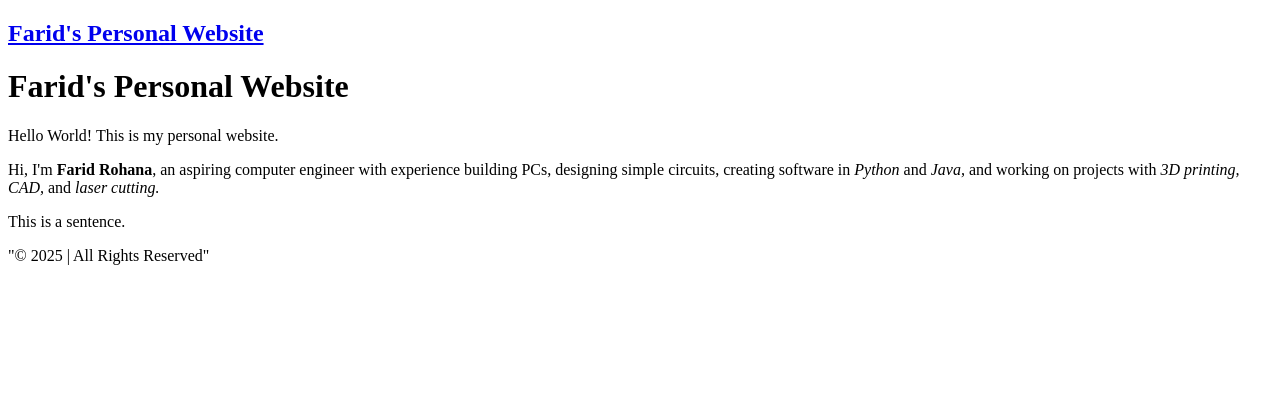
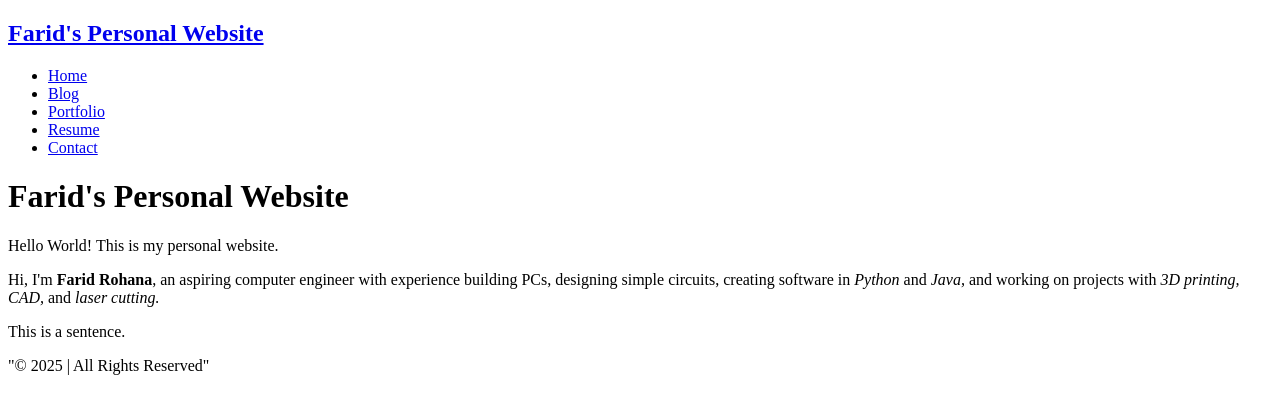
Before and after one commit to FRohana/FRohana.github.io, a plain HTML site: page index.html in a window 1280 px wide. Drawn offline with Linux system fonts and the light colour scheme.

Commit message:
added hyperlinks to every page

```diff
--- a/index.html
+++ b/index.html
@@ -7,9 +7,14 @@
     </head>
   <body>
     <nav class="navbar">
-        <h1 class="logo">
-        <a href="index.html">Farid's Personal Website</a>
-        </h1>
+        <h1 class="logo"><a href="index.html">Farid's Personal Website</a></h1>
+        <ul class="nav-list">
+            <li><a href="index.html">Home</a></li>
+            <li><a href="blog.html">Blog</a></li>
+            <li><a href="portfolio.html">Portfolio</a></li>
+            <li><a href="resume.html">Resume</a></li>
+            <li><a href="contact.html">Contact</a></li>
+        </ul>
     </nav>
     <main>
         <h1 class="page-title">Farid's Personal Website</h1>
```
Also changed, not shown: blog.html (+7 -0 lines), contact.html (+7 -0 lines), portfolio.html (+7 -0 lines), resume.html (+7 -0 lines).
